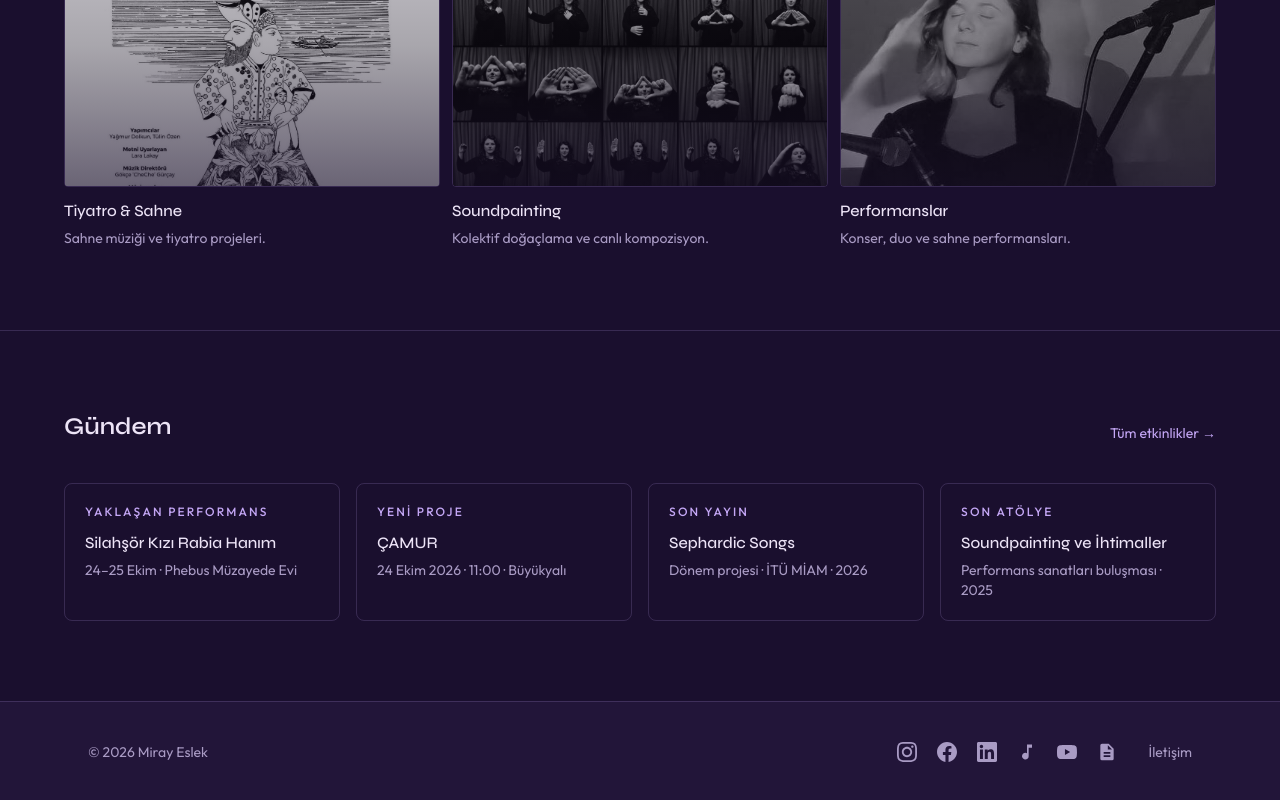
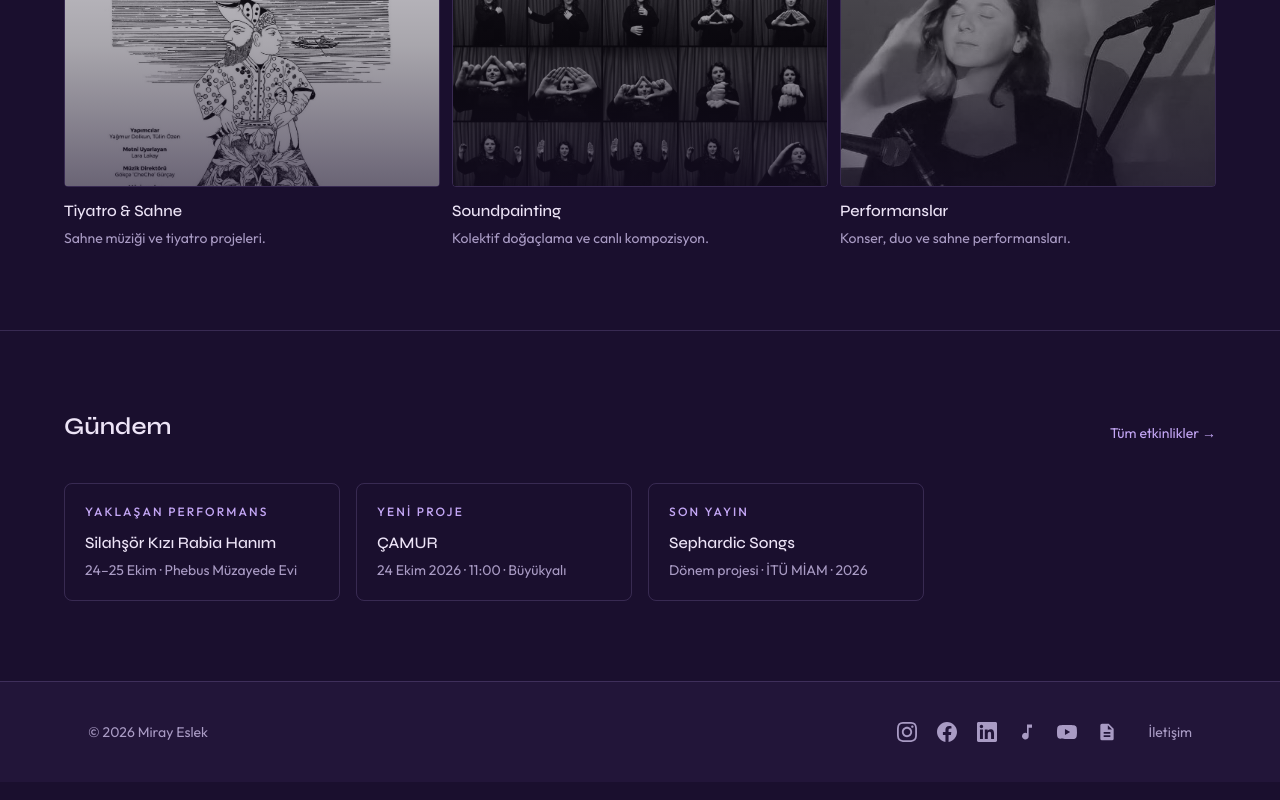
Before and after one commit to karabeyoya-cloud/miray-eslek-website, a Next.js app: page / in a window 1280 px wide. Shown: the part 1567-2367 px from the top of the page. Built offline with nearby package versions, Linux system fonts and the light colour scheme; no server answers.

Commit message:
Remove outdated Soundpainting workshop from homepage gundem.
Co-authored-by: Cursor <cursoragent@cursor.com>

```diff
--- a/src/data/content.ts
+++ b/src/data/content.ts
@@ -93,12 +93,6 @@ export const gundemItems: GundemItem[] = [
     title: "Sephardic Songs",
     detail: "Dönem projesi · İTÜ MİAM · 2026",
     href: "/arastirma",
-  },
-  {
-    label: "Son atölye",
-    title: "Soundpainting ve İhtimaller",
-    detail: "Performans sanatları buluşması · 2025",
-    href: "/etkinlikler?tab=past",
   },
 ];
 
```
